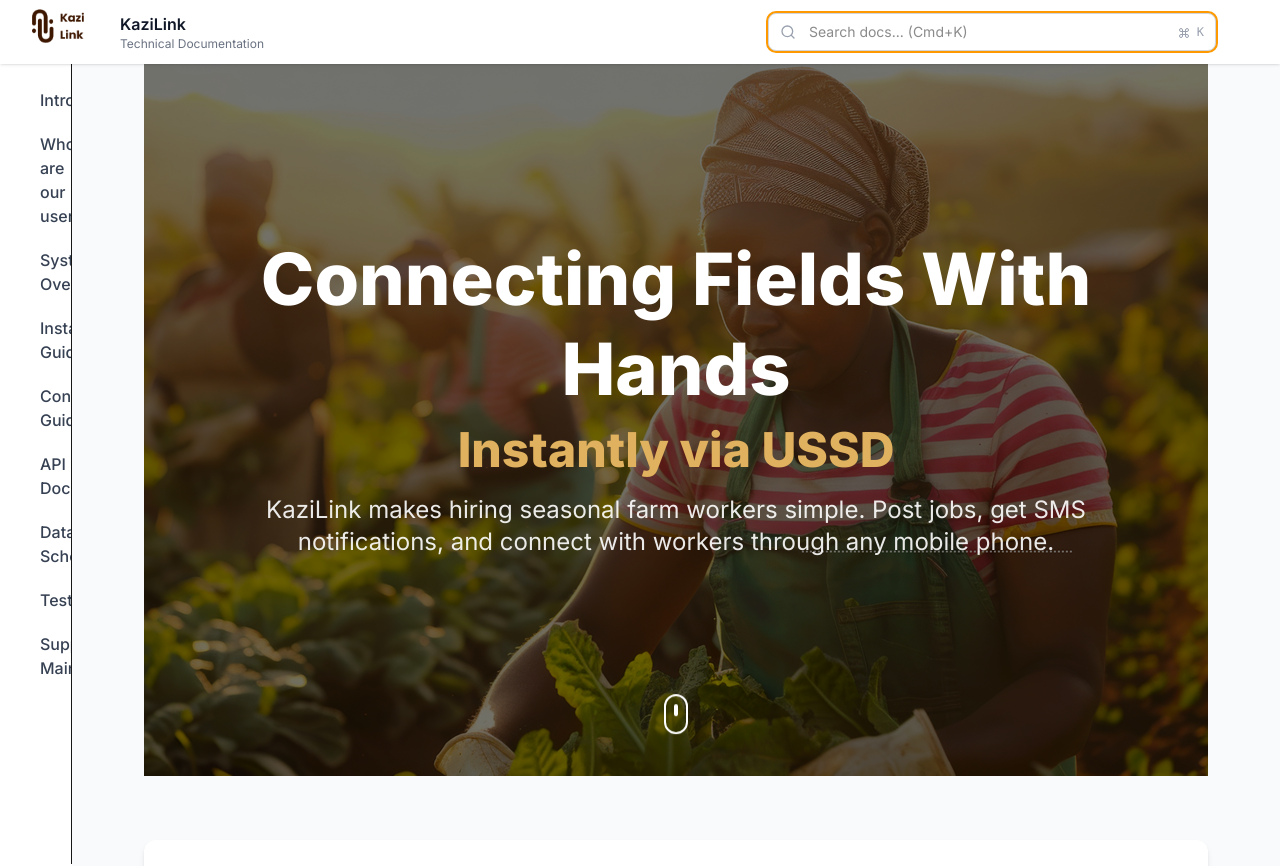
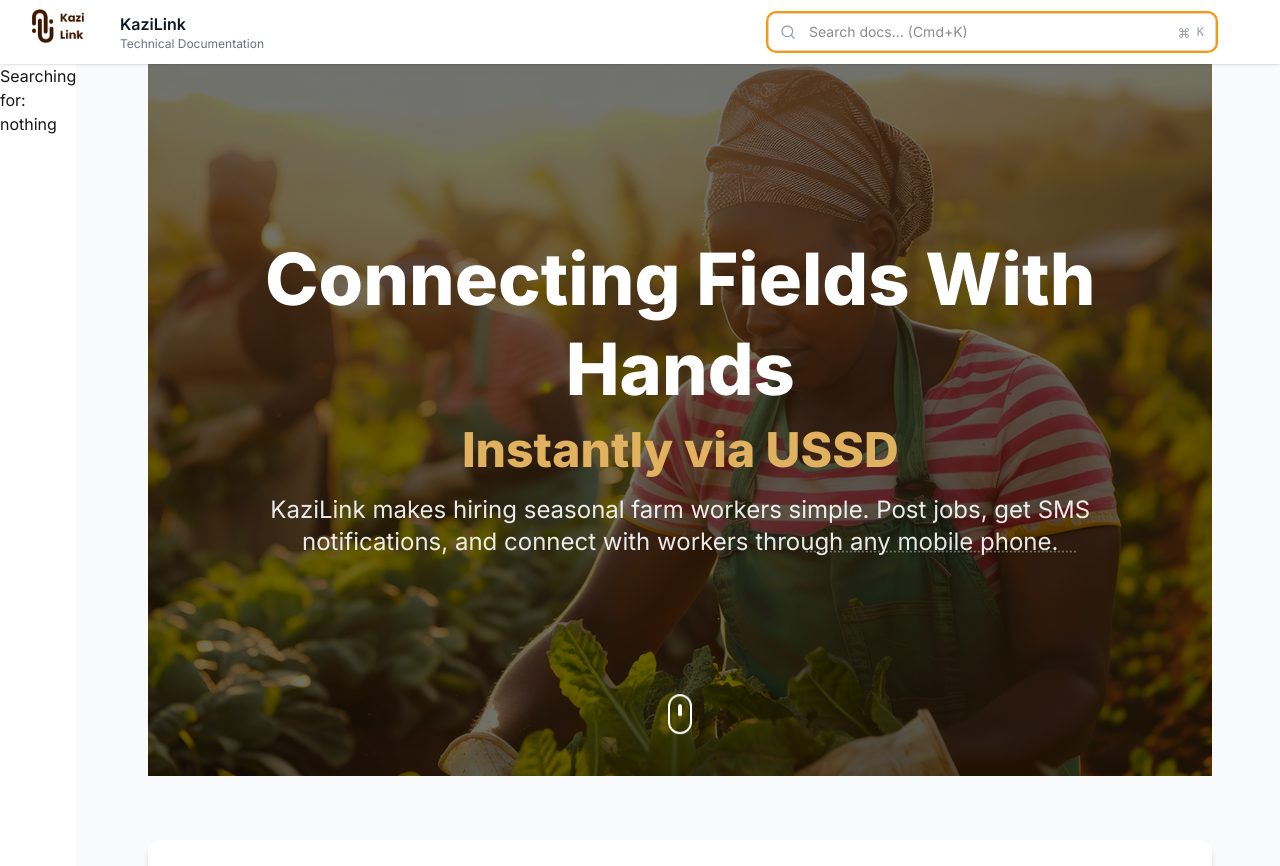
Before and after one commit to muriithisharon/kazilink-technical-documentation, a Next.js app in the folder my-next-app/: page / in a window 1280 px wide. Shown: the top 866 px of the page. Built offline with nearby package versions, Linux system fonts and the light colour scheme.

Commit message:
Fixed the header

```diff
--- a/my-next-app/app/components/Header.tsx
+++ b/my-next-app/app/components/Header.tsx
@@ -3,23 +3,16 @@
 import Image from 'next/image';
 import { Menu, Search, X, Command } from 'lucide-react';
 import { useState, useEffect, useRef } from 'react';
+import { useSearch } from './SearchContext';
 
-interface HeaderProps {
-  onSearch?: (query: string) => void;
-}
-
-export default function Header({ onSearch = () => {} }: HeaderProps) {
+export default function Header() {
+  const { searchQuery, setSearchQuery } = useSearch();
   const [mobileOpen, setMobileOpen] = useState(false);
-  const [query, setQuery] = useState('');
   const inputRef = useRef<HTMLInputElement>(null);
 
   useEffect(() => {
-    onSearch(query);
-  }, [query, onSearch]);
-
-  useEffect(() => {
     inputRef.current?.focus();
-  }, [query]);
+  }, [searchQuery]);
 
   useEffect(() => {
     const handler = (e: KeyboardEvent) => {
@@ -28,12 +21,12 @@ export default function Header({ onSearch = () => {} }: HeaderProps) {
         inputRef.current?.focus();
       }
       if (e.key === 'Escape') {
-        setQuery('');
+        setSearchQuery('');
       }
     };
     document.addEventListener('keydown', handler);
     return () => document.removeEventListener('keydown', handler);
-  }, []);
+  }, [setSearchQuery]);
 
   return (
     <header className="bg-white sticky top-0 z-50 shadow-sm">
@@ -53,13 +46,13 @@ export default function Header({ onSearch = () => {} }: HeaderProps) {
               ref={inputRef}
               type="text"
               placeholder="Search docs... (Cmd+K)"
-              value={query}
-              onChange={(e) => setQuery(e.target.value)}
+              value={searchQuery}
+              onChange={(e) => setSearchQuery(e.target.value)}
               className="w-full pl-10 pr-10 py-2 text-sm bg-white border border-gray-300 rounded-lg focus:outline-none focus:ring-2 focus:ring-amber-500"
             />
-            {query && (
+            {searchQuery && (
               <button
-                onClick={() => setQuery('')}
+                onClick={() => setSearchQuery('')}
                 className="absolute right-3 top-1/2 -translate-y-1/2 text-gray-400 hover:text-gray-600"
               >
                 <X className="h-4 w-4" />
@@ -86,8 +79,8 @@ export default function Header({ onSearch = () => {} }: HeaderProps) {
             <input
               type="text"
               placeholder="Search docs..."
-              value={query}
-              onChange={(e) => setQuery(e.target.value)}
+              value={searchQuery}
+              onChange={(e) => setSearchQuery(e.target.value)}
               className="w-full pl-10 pr-4 py-2 text-sm bg-white border border-gray-300 rounded-lg focus:ring-2 focus:ring-amber-500"
             />
           </div>
--- /dev/null
+++ b/my-next-app/app/components/SearchContext.tsx
@@ -0,0 +1,28 @@
+'use client';
+
+import { createContext, useContext, useState, ReactNode } from 'react';
+
+interface SearchContextType {
+  searchQuery: string;
+  setSearchQuery: (query: string) => void;
+}
+
+const SearchContext = createContext<SearchContextType | undefined>(undefined);
+
+export function SearchProvider({ children }: { children: ReactNode }) {
+  const [searchQuery, setSearchQuery] = useState('');
+
+  return (
+    <SearchContext.Provider value={{ searchQuery, setSearchQuery }}>
+      {children}
+    </SearchContext.Provider>
+  );
+}
+
+export function useSearch() {
+  const context = useContext(SearchContext);
+  if (!context) {
+    throw new Error('useSearch must be used within SearchProvider');
+  }
+  return context;
+}
--- a/my-next-app/app/components/SidebarWrapper.tsx
+++ b/my-next-app/app/components/SidebarWrapper.tsx
@@ -1,12 +1,13 @@
 'use client';
 
-import { Suspense } from 'react';
-import Sidebar from './Sidebar';
+import { useSearch } from './SearchContext';
 
-export default function SidebarWrapper({ searchQuery }: { searchQuery: string }) {
+export default function SidebarWrapper() {
+  const { searchQuery } = useSearch();
+
   return (
-    <Suspense fallback={<div className="w-64 p-4 text-sm text-gray-500">Loading...</div>}>
-      <Sidebar searchQuery={searchQuery} />
-    </Suspense>
+    <aside>
+      <p>Searching for: {searchQuery || 'nothing'}</p>
+    </aside>
   );
 }
--- a/my-next-app/app/layout.tsx
+++ b/my-next-app/app/layout.tsx
@@ -6,27 +6,24 @@ import './globals.css';
 import Header from './components/Header';
 import SidebarWrapper from './components/SidebarWrapper';
 import Footer from './components/Footer';
-import { useState } from 'react';
+import { SearchProvider } from './components/SearchContext';
 
 const inter = Inter({ subsets: ['latin'] });
 
-
-
 export default function RootLayout({ children }: { children: React.ReactNode }) {
-  const [searchQuery, setSearchQuery] = useState('');
-
   return (
     <html lang="en">
       <body className={inter.className}>
-
-        <Header onSearch={setSearchQuery} />
+        <SearchProvider>
+          <Header />
           <div className="flex">
-          <SidebarWrapper searchQuery={searchQuery} />
+            <SidebarWrapper />
             <main className="flex-1 bg-gray-50 min-h-[calc(100vh-4rem)] p-6 lg:p-8">
               {children}
             </main>
           </div>
           <Footer />
+        </SearchProvider>
       </body>
     </html>
   );
```
Lines whose indentation alone changed are shown as unchanged.
